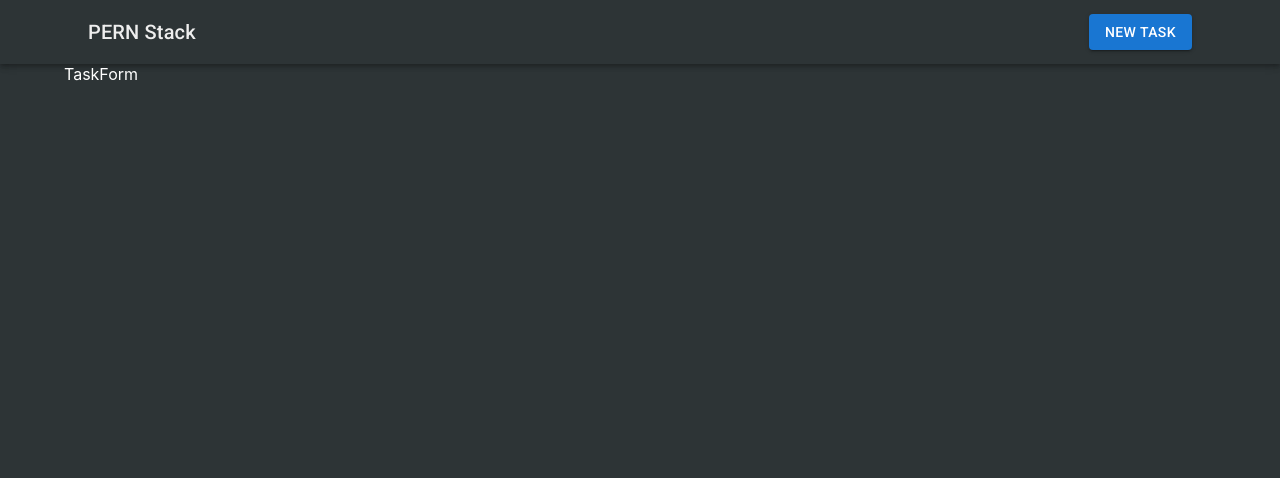
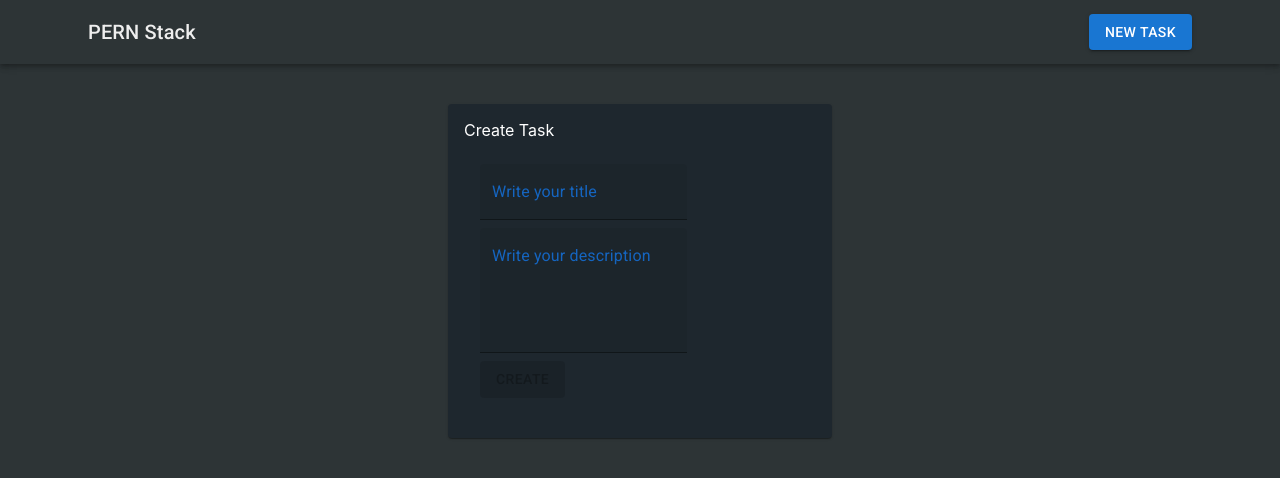
Before and after one commit to rvaldez20/PERN-Stack, a React (Create React App) app in the folder client/: page /tasks/new in a window 1280 px wide. Shown: the top 478 px of the page. Built offline with nearby package versions, Linux system fonts and the light colour scheme.

Commit message:
Se da funcionalidad al boton submit enviar los datos al backend por medio de fetch

```diff
--- a/client/src/components/TaskForm.js
+++ b/client/src/components/TaskForm.js
@@ -1,8 +1,135 @@
+import {
+   Button,
+   Card,
+   CardContent,
+   CircularProgress,
+   Grid,
+   TextField,
+   Typography
+} from '@mui/material';
+import { useState, useEffect } from 'react';
+import { useNavigate } from 'react-router-dom'
 
 export default function TaskForm() {
+
+   // Se define el estado
+   const [task, setTask] = useState({
+      title: '',
+      description: ''
+   });
+   const [loading, setLoading] = useState(false);
+
+   // se inicializa Navigate
+   const navigate = useNavigate();
+
+   // para el envio de datos del formulario (submit)
+   const handleSubmit = async(e) => {
+      e.preventDefault();
+      // console.log(task);
+
+      //Se activa el loading a true
+      setLoading(true);
+
+      //se envian los datos al backend por medio d ela API Rest
+      // la task se envia en formato de texto por eso JSON.stringify(task)
+      const res = await fetch('http://localhost:4000/tasks', {
+         method: 'POST',
+         body: JSON.stringify(task),
+         headers: {
+            'Content-Type': 'application/json'
+         }
+      })
+      const data = await res.json();
+      // console.log(data);
+
+      //Se apaga el loading a false
+      setLoading(false);
+
+      // una vez que guarda se redirecciona
+      navigate('/');
+
+   }
+
+   const handleChange = (e) => {
+      // console.log(e.target.name, e.target.value);
+      setTask({...task, [e.target.name]: e.target.value});
+   }
+
+
    return (
-      <div>
-         TaskForm
-      </div>
+      <Grid
+         container
+         dierction='column'
+         alignItems='center'
+         justifyContent='center'
+      >
+         <Grid item xs={4}>
+            <Card
+               sx={{mt: 5}}
+               style={{
+                  backgroundColor: '#1e272e',
+                  padding: '1rem'
+               }}
+            >
+               <Typography
+                  variant='5'
+                  textAlign='center'
+                  color='#fff'
+               >
+                  Create Task</Typography>
+               <CardContent>
+                  <form
+                     onSubmit={handleSubmit}
+                  >
+                     <TextField
+                        variant='filled'
+                        label='Write your title'
+                        sx={{
+                           display: 'block',
+                           margin: '.5rem 0'
+                        }}
+                        name='title'
+                        onChange={handleChange}
+                        inputProps={{style: {color: "#fff"}}}
+                        InputLabelProps={{style: {color: "#1565C0"}}}
+                     />
+
+                     <TextField
+                        variant='filled'
+                        label='Write your description'
+                        multiline
+                        rows={4}
+                        sx={{
+                           display: 'block',
+                           margin: '.5rem 0'
+                        }}
+                        name='description'
+                        onChange={handleChange}
+                        inputProps={{style: {color: "#fff"}}}
+                        InputLabelProps={{style: {color: "#1565C0"}}}
+                     />
+
+                     <Button
+                        variant='contained'
+                        color='primary'
+                        type='submit'
+                        disabled={!task.title || !task.description}
+                     >
+                        {loading ? (
+                              <CircularProgress
+                                 color='inherit'
+                                 size={24}
+                              />
+                              ) : (
+                                 "Create"
+                              )
+                        }
+                     </Button>
+
+                  </form>
+               </CardContent>
+            </Card>
+         </Grid>
+      </Grid>
    )
 }
```
